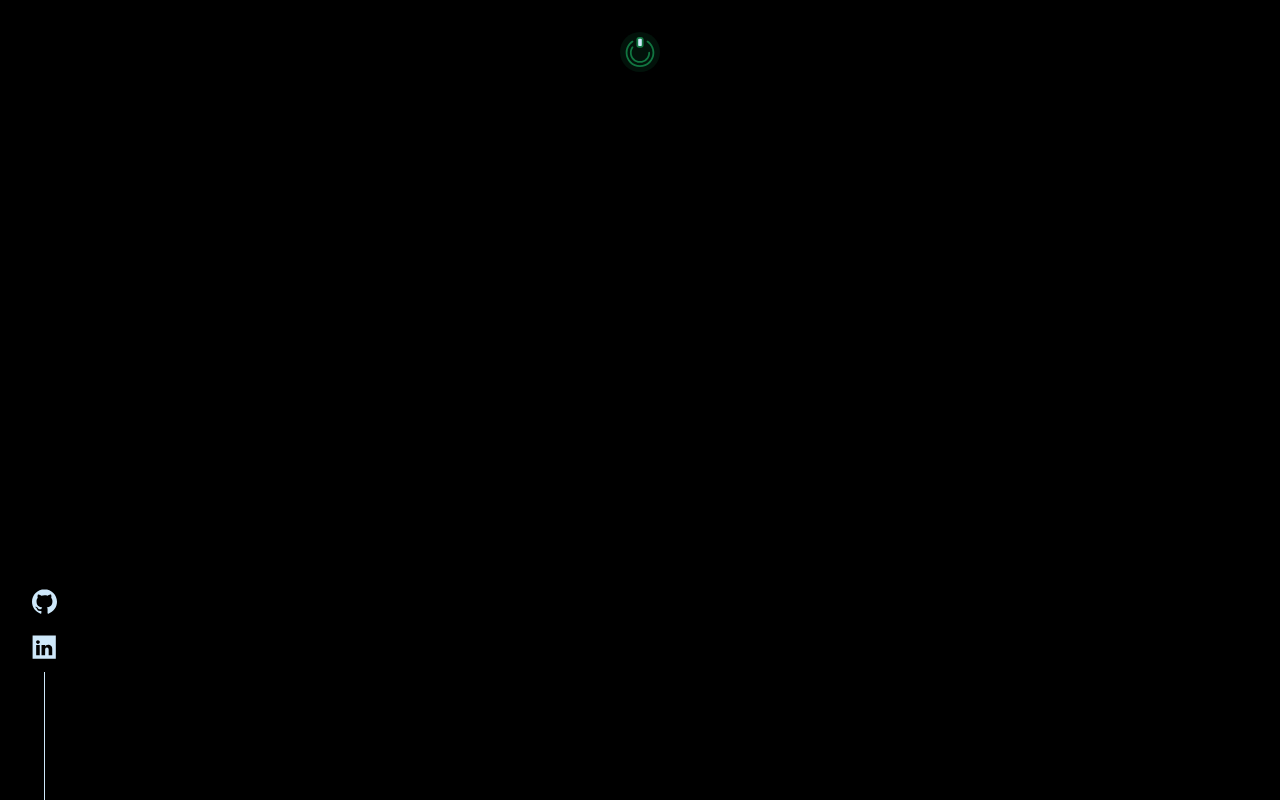
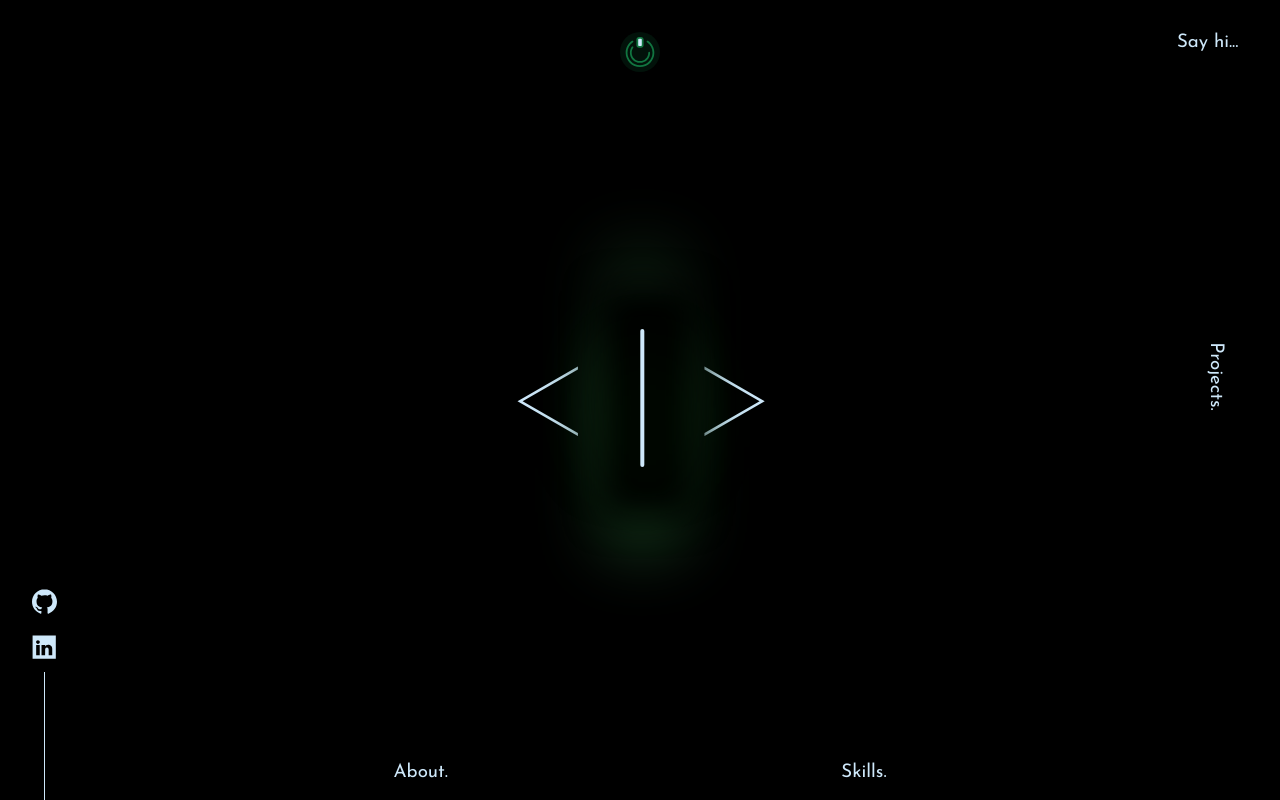
Before and after one commit to CosminGhirisan/portfolio2022, a React (Create React App) app: page / in a window 1280 px wide. Built offline with nearby package versions, Linux system fonts and the light colour scheme.

Commit message:
Center styled + NavLinks

```diff
--- a/public/index.html
+++ b/public/index.html
@@ -15,6 +15,10 @@
       user's mobile device or desktop. See https://developers.google.com/web/fundamentals/web-app-manifest/
     -->
     <link rel="manifest" href="%PUBLIC_URL%/manifest.json" />
+
+    <link rel="preconnect" href="https://fonts.googleapis.com">
+    <link rel="preconnect" href="https://fonts.gstatic.com" crossorigin>
+    <link href="https://fonts.googleapis.com/css2?family=Josefin+Sans:wght@100;300;400;600;700&family=Roboto:wght@300;400;500;700;900&display=swap" rel="stylesheet">
     <!--
       Notice the use of %PUBLIC_URL% in the tags above.
       It will be replaced with the URL of the `public` folder during the build.
--- a/src/App.js
+++ b/src/App.js
@@ -18,7 +18,7 @@ function App() {
       <ThemeProvider theme={darkTheme}>
         <Routes>
           <Route exact path="/" element={<Main />} />
-          <Route path="/about" element={<AboutPage />} />
+          <Route exact path="/about" element={<AboutPage />} />
           <Route exact path="/skills" element={<MySkillsPage />} />
           <Route exact path="/projects" element={<Projects />} />
         </Routes>
--- a/src/components/AllSvgs.js
+++ b/src/components/AllSvgs.js
@@ -26,7 +26,7 @@ export const PowerBtn = (props) => (
 )
 
 export const LayerLeft = (props) => (
-  <svg xmlns="http://www.w3.org/2000/svg" {...props}>
+  <svg xmlns="http://www.w3.org/2000/svg" style={{ width: "inherit", height: "inherit" }} {...props}>
     <path
       fill={props.fill}
       d="M3 2a1 1 0 0 1 1 1v18a1 1 0 0 1-2 0V3a1 1 0 0 1 1-1Zm17 6a2 2 0 0 1 2 2v4a2 2 0 0 1-2 2H8a2 2 0 0 1-2-2v-4a2 2 0 0 1 2-2h12Z"
@@ -35,6 +35,23 @@ export const LayerLeft = (props) => (
 )
 
 export const LayerRight = (props) => (
+  <svg
+    xmlns="http://www.w3.org/2000/svg"
+    width={532}
+    height={532}
+    xmlSpace="preserve"
+    {...props}
+  >
+    <path
+      fill={props.fill}
+      d="M224.334 510.96c8.758 13.709 23.586 21.193 38.721 21.193 8.458 0 17.014-2.338 24.67-7.228 21.358-13.647 27.619-42.032 13.966-63.391l-124.879-195.46 124.879-195.46c13.647-21.365 7.393-49.744-13.966-63.391-21.354-13.642-49.744-7.393-63.392 13.966L83.66 241.362a45.901 45.901 0 0 0 0 49.425L224.334 510.96z" />
+    <path
+      fill={props.fill}
+      d="M230.454 290.787 371.128 510.96c8.765 13.709 23.587 21.193 38.722 21.193 8.458 0 17.014-2.338 24.67-7.228 21.358-13.647 27.613-42.032 13.966-63.391l-124.885-195.46 124.891-195.46c13.642-21.359 7.393-49.744-13.966-63.391-21.353-13.642-49.743-7.393-63.391 13.966L230.454 241.362a45.877 45.877 0 0 0 0 49.425z" />
+  </svg>
+)
+
+export const LayerRight1 = (props) => (
   <svg xmlns="http://www.w3.org/2000/svg" {...props}>
     <path
       fill={props.fill}
--- a/src/globalStyles.js
+++ b/src/globalStyles.js
@@ -17,7 +17,7 @@ body {
    margin: 0;
    padding: 0;
    overflow-x: hidden;
-   /* font-family: ; */
+   font-family: 'Roboto', sans-serif;
 }
 
 `
--- a/src/pages/Main.js
+++ b/src/pages/Main.js
@@ -1,5 +1,7 @@
 import React from 'react'
+import { NavLink } from 'react-router-dom';
 import styled from 'styled-components'
+import { LayerLeft, LayerRight } from '../components/AllSvgs';
 import PowerButton from '../subComponents/PowerButton';
 import SocialIcons from '../subComponents/SocialIcons';
 
@@ -8,9 +10,45 @@ const Main = () => {
       <>
          <MainContainer>
             <Container>
-                  <PowerButton />
-                  <SocialIcons />
-
+               <PowerButton />
+               <SocialIcons />
+               <Center>
+                  <div>
+                     <ArrowLeft>
+                        &#60;
+                     </ArrowLeft>
+                  </div>
+                  <div className='line'>
+                     <Line />
+                  </div>
+                  <div className='ArrowR'>
+                     <ArrowRight>
+                        &#62;
+                     </ArrowRight>
+                  </div>
+               </Center>
+               <Contact target="_blank" href="mailto:ghirisancosmin@gmail.com">
+                  <h3>
+                     Say hi...
+                  </h3>
+               </Contact>
+               <Projects to="/projects">
+                  <h3>
+                     Projects.
+                  </h3>
+               </Projects>
+               <BottomBar>
+                  <About to="/about">
+                     <h3>
+                        About.
+                     </h3>
+                  </About>
+                  <MySkills to="/skills">
+                     <h3>
+                        Skills.
+                     </h3>
+                  </MySkills>
+               </BottomBar>
             </Container>
          </MainContainer>
       </>
@@ -26,9 +64,16 @@ const MainContainer = styled.div`
    overflow: hidden;
 
    h2, h3, h4, h5, h6{
-      /* font-family: ; */
+      font-family: 'Josefin Sans', sans-serif;
       font-weight: 500;
+   }
 
+   .line{
+      z-index: 2;
+   }
+
+   .ArrowR{
+      z-index: 1;
    }
 `;
 
@@ -36,4 +81,85 @@ const Container = styled.div`
    padding: 2rem;
 `
 
+const Contact = styled.a`
+   position: absolute;
+   top: 2rem;
+   right: calc(1rem + 2vw);
+   color: ${props => props.theme.text};
+   text-decoration: none;
+   z-index: 3;
+`;
+
+const Projects = styled(NavLink)`
+   position: absolute;
+   top: 50%;
+   right: calc(1rem + 2vw);
+   transform: rotate(90deg) translate(-50%, -50%);
+   color: ${props => props.theme.text};
+   text-decoration: none;
+   z-index: 1;
+`;
+
+const BottomBar = styled.div`
+   position: absolute;
+   bottom: 1rem;
+   left: 0;
+   right: 0;
+   width: 100%;
+   display: flex;
+   justify-content: space-evenly;
+`;
+
+const About = styled(NavLink)`
+   color: ${props => props.theme.text};
+   text-decoration: none;
+   z-index: 1;
+`;
+
+const MySkills = styled(NavLink)`
+   color: ${props => props.theme.text};
+   text-decoration: none;
+   z-index: 1;
+`;
+
+const Center = styled.button`
+   position: absolute;
+   top: 50%;
+   left: 50%;
+   transform: translate(-50%, -50%);
+   display: flex;
+   justify-content: center;
+   align-items: center;
+   color: ${props => props.theme.text};
+   background: transparent;
+   border: none;
+   text-decoration: none;
+   outline: none;
+   cursor: pointer;
+
+`;
+
+const Line = styled.span`
+   display: inline-block;
+   width: 4px;
+   height: calc(3rem + 7vw);
+   background-color: ${props => props.theme.text};
+   border-radius: 2px;
+   box-shadow: 5px 27px 98px 4px rgba(0, 255, 0, 0.3), 5px 5px 35px 45px #000, 0px -46px 67px 38px rgba(30, 74, 40, 0.4), 0px 46px 67px 38px rgba(30, 74, 40, 0.8);
+`;
+
+const ArrowLeft = styled.span`
+   font-family: 'Josefin Sans', sans-serif;
+   font-size: calc(3rem + 7vw);
+   font-weight: 100;
+   margin-right: calc(1.2rem + 2vw);
+`;
+
+const ArrowRight = styled.span`
+   font-family: 'Josefin Sans', sans-serif;
+   font-size: calc(3rem + 7vw);
+   font-weight: 100;
+   margin-left: calc(1.2rem + 2vw);
+`;
+
 export default Main
--- a/src/pages/Projects.js
+++ b/src/pages/Projects.js
@@ -1,4 +1,5 @@
 import React from 'react'
+import { LayerRight, LayerLeft } from '../components/AllSvgs'
 
 const Projects = () => {
    return (
--- a/src/subComponents/SocialIcons.js
+++ b/src/subComponents/SocialIcons.js
@@ -6,12 +6,12 @@ const SocialIcons = () => {
    return (
       <Icons>
          <div>
-            <a style={{color: "inherit"}} href='https://github.com/CosminGhirisan' target="_blank" >
+            <a style={{color: "inherit"}} href='https://github.com/CosminGhirisan' target="_blank" rel="noreferrer">
                <GitHub width={25} height={25} fill="currentColor"/>
             </a>
          </div>
          <div>
-            <a style={{color: "inherit"}} href='https://www.linkedin.com/in/cosmin-ghirisan/' target="_blank" >
+            <a style={{color: "inherit"}} href='https://www.linkedin.com/in/cosmin-ghirisan/' target="_blank" rel="noreferrer">
                <LinkedIn width={25} height={25}  fill="currentColor"/>
             </a>
          </div>
```
